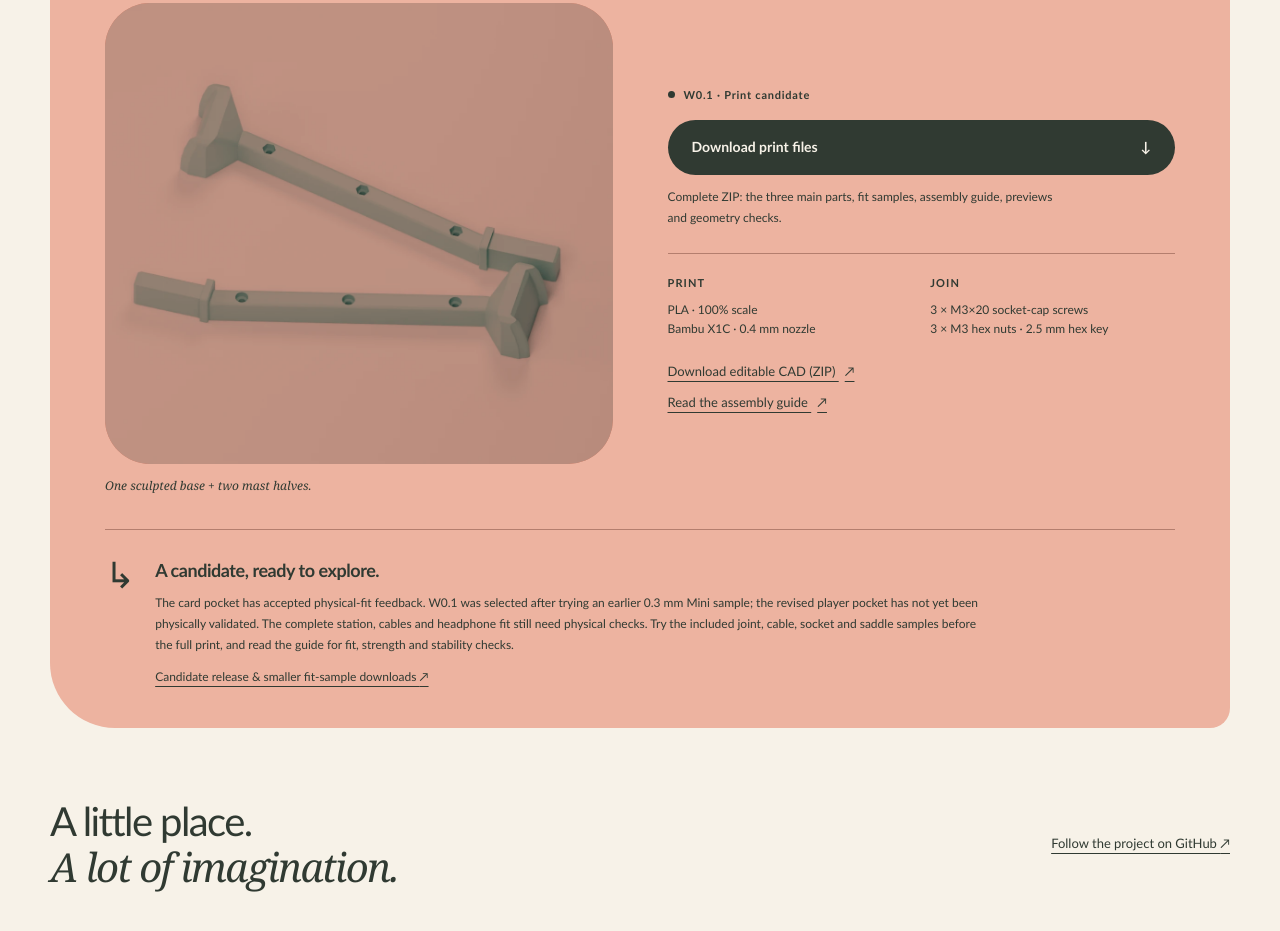
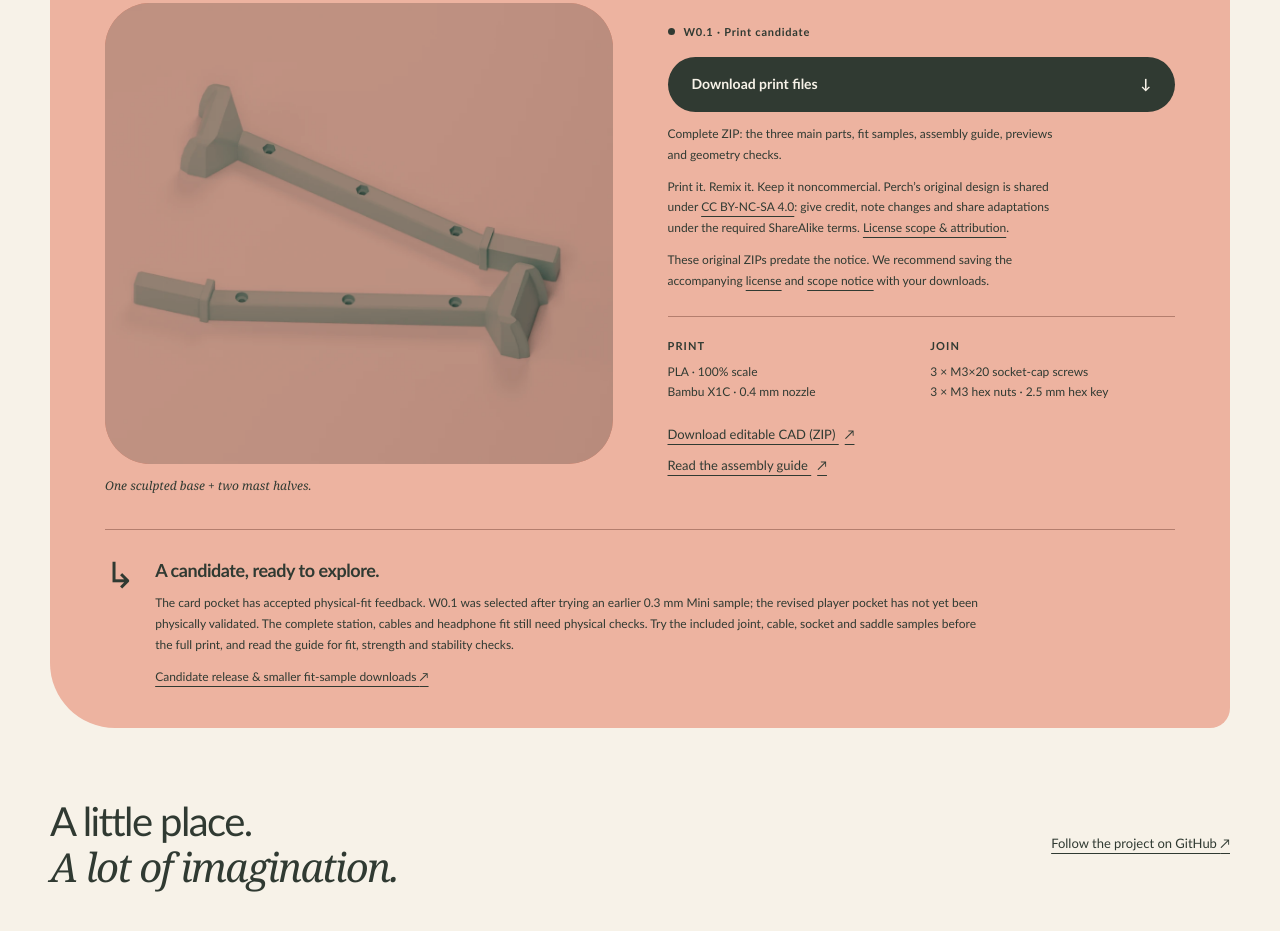
Before and after one commit to echoz/Perch, a plain HTML site: page docs/index.html in a window 1280 px wide. Shown: the part 2942-3873 px from the top of the page. Drawn offline with Linux system fonts and the light colour scheme.

Commit message:
License Perch designs for noncommercial sharing and remixes
Apply CC BY-NC-SA 4.0 to the original CAD design, meshes, documentation and renders, with explicit scope and download notices. Preserve published geometry and print archives.

Co-authored-by: Codex <codex@openai.com>

```diff
--- a/docs/index.html
+++ b/docs/index.html
@@ -68,6 +68,8 @@
           <p class="release-label"><span class="status-dot" aria-hidden="true"></span> W0.1 · Print candidate</p>
           <a class="button button-dark download" href="https://github.com/echoz/Perch/releases/download/w01-candidate/yoto-concept-print-parts.zip">Download print files <span aria-hidden="true">↓</span></a>
           <p class="download-description">Complete ZIP: the three main parts, fit samples, assembly guide, previews and geometry checks.</p>
+          <p class="download-description">Print it. Remix it. Keep it noncommercial. Perch’s original design is shared under <a rel="license" href="https://creativecommons.org/licenses/by-nc-sa/4.0/">CC BY-NC-SA 4.0</a>: give credit, note changes and share adaptations under the required ShareAlike terms. <a href="https://github.com/echoz/Perch/blob/main/LICENSE-SCOPE.md">License scope &amp; attribution</a>.</p>
+          <p class="download-description">These original ZIPs predate the notice. We recommend saving the accompanying <a href="https://github.com/echoz/Perch/releases/download/w01-candidate/LICENSE.txt">license</a> and <a href="https://github.com/echoz/Perch/releases/download/w01-candidate/LICENSE-SCOPE.md">scope notice</a> with your downloads.</p>
           <div class="print-facts"><p><strong>Print</strong><span>PLA · 100% scale<br>Bambu X1C · 0.4 mm nozzle</span></p><p><strong>Join</strong><span>3 × M3×20 socket-cap screws<br>3 × M3 hex nuts · 2.5 mm hex key</span></p></div>
           <div class="print-links"><a href="https://github.com/echoz/Perch/archive/refs/tags/w01-candidate.zip">Download editable CAD (ZIP) <span aria-hidden="true">↗</span></a><a href="https://github.com/echoz/Perch/blob/main/cad/README.md">Read the assembly guide <span aria-hidden="true">↗</span></a></div>
         </div>
```
Also changed, not shown: LICENSE.txt (added), 4 other files.
